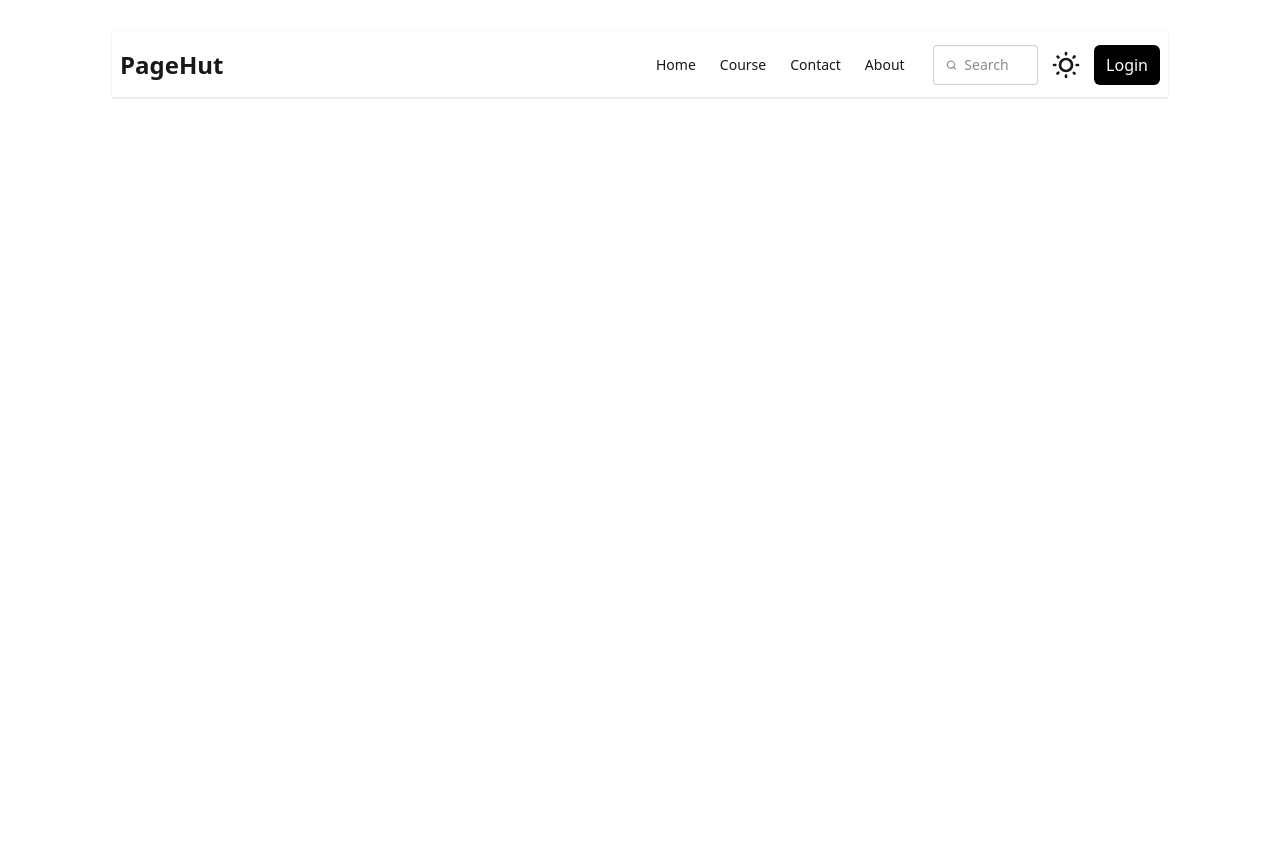
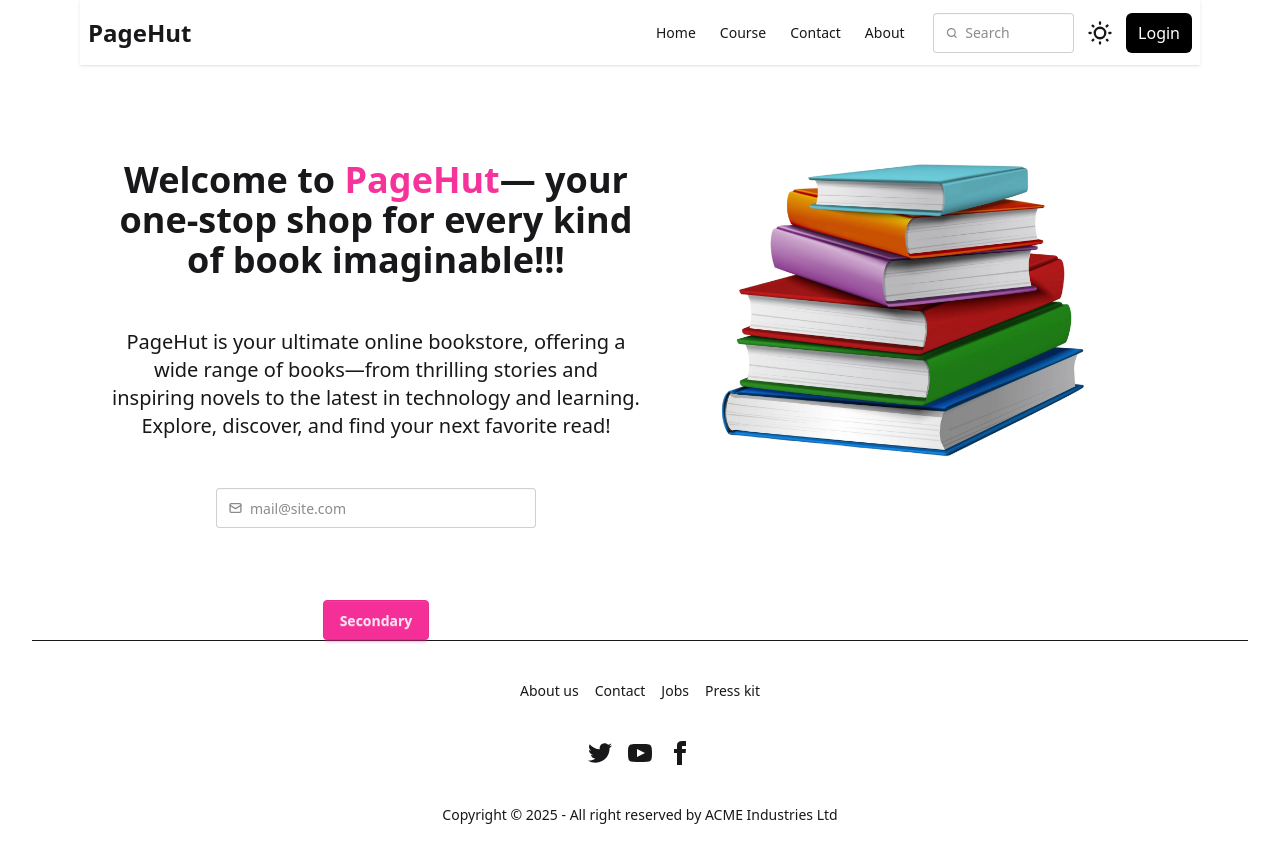
Before and after one commit to prajwal3114/PageHut, a React (Vite) app in the folder Frontend/: page / in a window 1280 px wide. Shown: the top 862 px of the page. Before the commit the page ends 800 px from the top, so only its background shows below. Built offline with nearby package versions, Linux system fonts and the light colour scheme.

Commit message:
Added banner and footer

```diff
--- a/Frontend/src/App.jsx
+++ b/Frontend/src/App.jsx
@@ -1,14 +1,17 @@
-import { useState } from 'react'
-import reactLogo from './assets/react.svg'
-import viteLogo from '/vite.svg'
-import './App.css'
-import Navbar from './components/Navbar'
+import { useState } from 'react';
+import './App.css';
+import Navbar from './components/Navbar';
+import Banner from './components/Banner';
+import Footer from './components/Footer';
 function App() {
 
 
   return (
     <>
+
        <Navbar/>
+       <Banner/>
+       <Footer/>
     </>
   )
 }
--- /dev/null
+++ b/Frontend/src/components/Banner.jsx
@@ -0,0 +1,47 @@
+import React from 'react'
+import BannerImg from '../assets/Banner.png';
+
+function Banner() {
+  return (
+    <>
+      <div className='  max-w-screen-2xl container mx-auto md:px-20 px-4 flex flex-col md:flex-row'>
+        <div className=' order-2 md:order-1 w-full md:w-1/2 mt-12 md:mt-32'>
+          <div className='space-y-12'>
+            <h1 className='text-4xl font-bold'>
+              Welcome to <span className='text-pink-500'>PageHut</span>
+              — your one-stop shop for every kind of book imaginable!!!
+            </h1>
+            <p className='text-xl'>
+              PageHut is your ultimate online bookstore, offering a wide range of books—from thrilling
+              stories and inspiring novels to the latest in technology and learning. Explore, discover,
+              and find your next favorite read!
+            </p>
+            <label className="input validator">
+              <svg className="h-[1em] opacity-50" xmlns="http://www.w3.org/2000/svg" viewBox="0 0 24 24">
+                <g
+                  strokeLinejoin="round"
+                  strokeLinecap="round"
+                  strokeWidth="2.5"
+                  fill="none"
+                  stroke="currentColor"
+                >
+                  <rect width="20" height="16" x="2" y="4" rx="2"></rect>
+                  <path d="m22 7-8.97 5.7a1.94 1.94 0 0 1-2.06 0L2 7"></path>
+                </g>
+              </svg>
+              <input type="email" placeholder="mail@site.com" required />
+            </label>
+            <div className="validator-hint hidden">Enter valid email address</div>
+          </div>
+          <button className="mt-6 btn btn-secondary">Secondary</button>
+        </div>
+
+        <div className=' order-1 w-full md:w-1/2'>
+          <img src={BannerImg} alt="Banner" />
+        </div>
+      </div>
+    </>
+  )
+}
+
+export default Banner;
--- a/Frontend/src/components/Navbar.jsx
+++ b/Frontend/src/components/Navbar.jsx
@@ -1,6 +1,20 @@
-import React from 'react'
+import React, { useEffect, useState } from 'react'
 
 function Navbar() {
+    const[sticky,setsticky]=useState(false);
+    useEffect(() => {
+        const handleScroll = () => {
+            if (window.scrollY > 0) {
+                setsticky(true);
+            } else {
+                setsticky(false);
+            }
+        };
+        window.addEventListener('scroll', handleScroll);
+        return () => {
+            window.removeEventListener('scroll', handleScroll);
+        };
+    },[]);
     const navItems =(
         <>
         <li><a>Home</a></li>
@@ -11,8 +25,11 @@
     );
   return (
     <>
-    <div className='max-w-screen-2xl container mx-auto md:px-20 px-4'>
-    <div className="navbar bg-base-100 shadow-sm">
+    <div className={`max-w-screen-2xl container mx-auto md:px-20 px-4 fixed top-0 left-0 right-0 ${
+  sticky ? "sticky-navbar shadow-md bg-base-200 duration-300 transition-all ease-in-out" : ""
+}`}>
+
+    <div className="navbar  shadow-sm">
   <div className="navbar-start">
     <div className="dropdown">
       <div tabIndex={0} role="button" className="btn btn-ghost lg:hidden">
@@ -58,7 +75,7 @@
 
   {/* sun icon */}
   <svg
-    className="swap-off h-8 w-8 fill-current"
+    className="swap-off h-7 w-7 fill-current"
     xmlns="http://www.w3.org/2000/svg"
     viewBox="0 0 24 24">
     <path
@@ -67,7 +84,7 @@
 
   {/* moon icon */}
   <svg
-    className="swap-on h-8 w-8 fill-current"
+    className="swap-on h-7 w-7 fill-current"
     xmlns="http://www.w3.org/2000/svg"
     viewBox="0 0 24 24">
     <path
--- /dev/null
+++ b/Frontend/src/components/footer.jsx
@@ -0,0 +1,59 @@
+import React from 'react'
+
+function Footer() {
+  return (
+    <div>
+      <hr />
+        <footer className="footer footer-horizontal footer-center  text-base-content rounded p-10">
+  <nav className="grid grid-flow-col gap-4">
+    <a className="link link-hover">About us</a>
+    <a className="link link-hover">Contact</a>
+    <a className="link link-hover">Jobs</a>
+    <a className="link link-hover">Press kit</a>
+  </nav>
+  <nav>
+    <div className="grid grid-flow-col gap-4">
+      <a>
+        <svg
+          xmlns="http://www.w3.org/2000/svg"
+          width="24"
+          height="24"
+          viewBox="0 0 24 24"
+          className="fill-current">
+          <path
+            d="M24 4.557c-.883.392-1.832.656-2.828.775 1.017-.609 1.798-1.574 2.165-2.724-.951.564-2.005.974-3.127 1.195-.897-.957-2.178-1.555-3.594-1.555-3.179 0-5.515 2.966-4.797 6.045-4.091-.205-7.719-2.165-10.148-5.144-1.29 2.213-.669 5.108 1.523 6.574-.806-.026-1.566-.247-2.229-.616-.054 2.281 1.581 4.415 3.949 4.89-.693.188-1.452.232-2.224.084.626 1.956 2.444 3.379 4.6 3.419-2.07 1.623-4.678 2.348-7.29 2.04 2.179 1.397 4.768 2.212 7.548 2.212 9.142 0 14.307-7.721 13.995-14.646.962-.695 1.797-1.562 2.457-2.549z"></path>
+        </svg>
+      </a>
+      <a>
+        <svg
+          xmlns="http://www.w3.org/2000/svg"
+          width="24"
+          height="24"
+          viewBox="0 0 24 24"
+          className="fill-current">
+          <path
+            d="M19.615 3.184c-3.604-.246-11.631-.245-15.23 0-3.897.266-4.356 2.62-4.385 8.816.029 6.185.484 8.549 4.385 8.816 3.6.245 11.626.246 15.23 0 3.897-.266 4.356-2.62 4.385-8.816-.029-6.185-.484-8.549-4.385-8.816zm-10.615 12.816v-8l8 3.993-8 4.007z"></path>
+        </svg>
+      </a>
+      <a>
+        <svg
+          xmlns="http://www.w3.org/2000/svg"
+          width="24"
+          height="24"
+          viewBox="0 0 24 24"
+          className="fill-current">
+          <path
+            d="M9 8h-3v4h3v12h5v-12h3.642l.358-4h-4v-1.667c0-.955.192-1.333 1.115-1.333h2.885v-5h-3.808c-3.596 0-5.192 1.583-5.192 4.615v3.385z"></path>
+        </svg>
+      </a>
+    </div>
+  </nav>
+  <aside>
+    <p>Copyright © {new Date().getFullYear()} - All right reserved by ACME Industries Ltd</p>
+  </aside>
+</footer>
+    </div>
+  )
+}
+
+export default Footer
```
Also changed, not shown: Frontend/src/assets/Banner.png (added).
